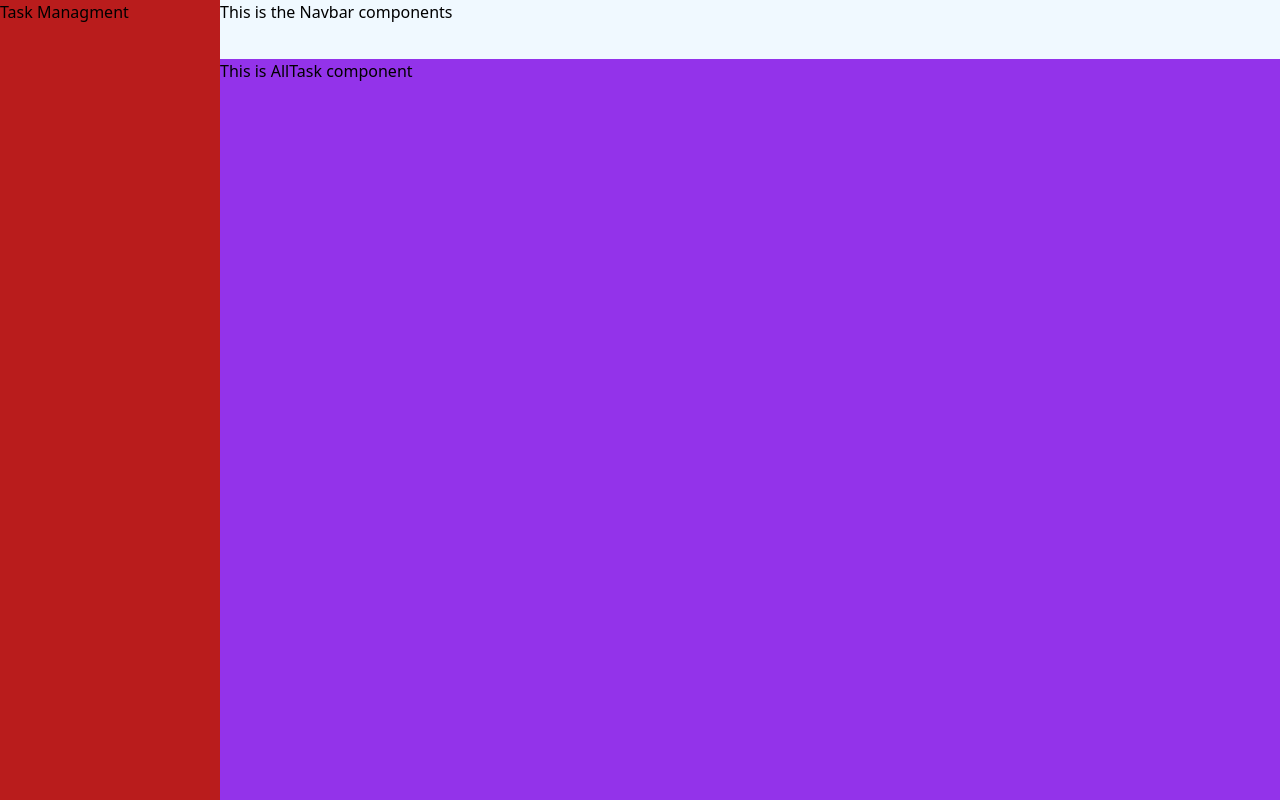
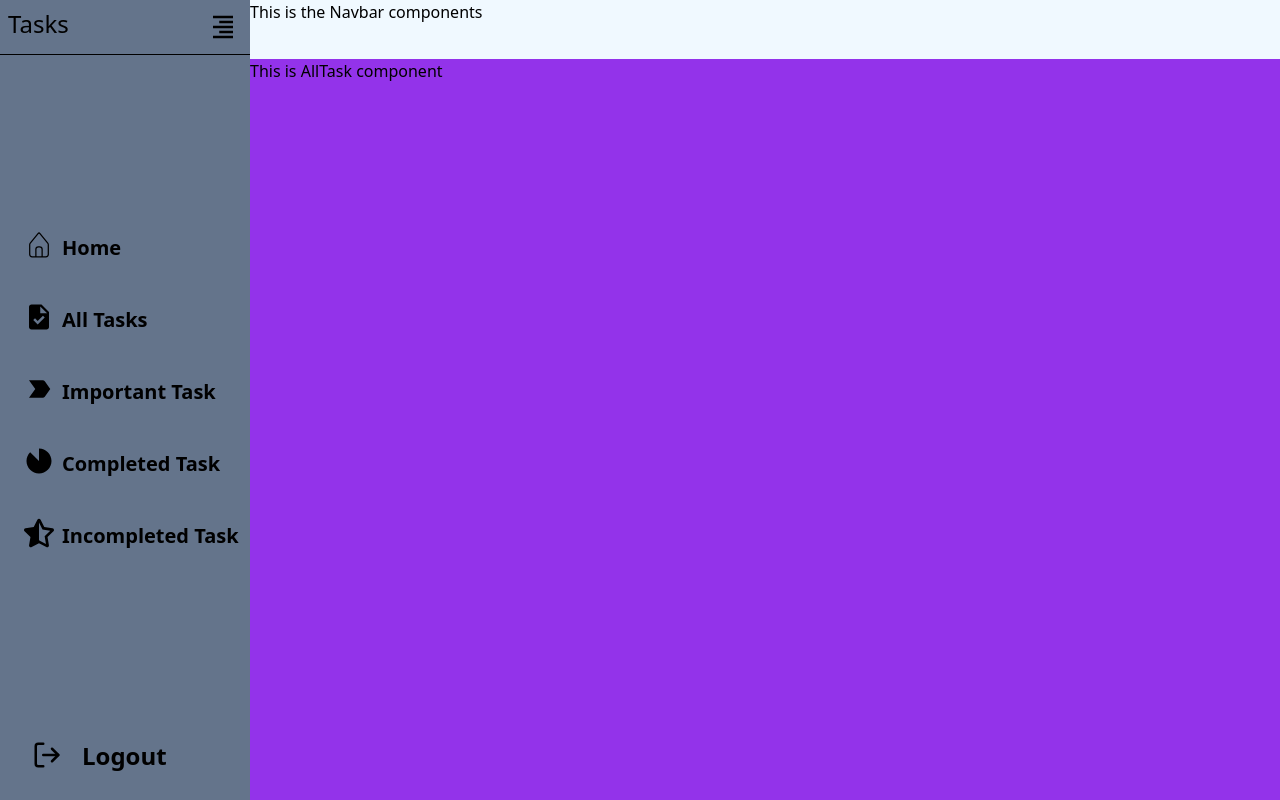
Before and after one commit to fuleprashant/Task_managment_project, a React (Vite) app in the folder frontend/: page /alltasks in a window 1280 px wide. Built offline with nearby package versions, Linux system fonts and the light colour scheme.

Commit message:
add the clickable sidebar

```diff
--- a/frontend/package.json
+++ b/frontend/package.json
@@ -14,6 +14,7 @@
     "dotenv": "^16.4.7",
     "react": "^18.3.1",
     "react-dom": "^18.3.1",
+    "react-icons": "^5.4.0",
     "react-router-dom": "^7.0.2"
   },
   "devDependencies": {
--- a/frontend/src/components/Sidebar.jsx
+++ b/frontend/src/components/Sidebar.jsx
@@ -1,7 +1,85 @@
+import { useState } from "react";
+import { BiAlignRight } from "react-icons/bi";
+import { CiHome } from "react-icons/ci";
+import { MdTask } from "react-icons/md";
+import { MdOutlineLabelImportant } from "react-icons/md";
+import { MdIncompleteCircle } from "react-icons/md";
+import { FaStarHalfAlt } from "react-icons/fa";
+import { FiLogOut } from "react-icons/fi";
+import { NavLink } from "react-router-dom";
+
 const Sidebar = () => {
+  const [popup, setPopup] = useState(true);
+  const data = [
+    {
+      title: "Home",
+      path: "/home",
+      icon: <CiHome />,
+    },
+    {
+      title: "All Tasks",
+      path: "/alltasks",
+      icon: <MdTask />,
+    },
+    {
+      title: "Important Task",
+      path: "/importanttask",
+      icon: <MdOutlineLabelImportant />,
+    },
+    {
+      title: "Completed Task",
+      path: "/completetask",
+      icon: <MdIncompleteCircle />,
+    },
+    {
+      title: "Incompleted Task",
+      path: "/incompletetask",
+      icon: <FaStarHalfAlt />,
+    },
+  ];
+
+  const handlePopup = () => {
+    setPopup(!popup);
+  };
+
   return (
-    <div>
-      <div>Task Managment</div>
+    <div
+      className={` flex flex-col justify-between h-screen ${
+        popup ? "w-[250px]" : "w-[70px]"
+      }
+`}
+    >
+      <div>
+        <div className="flex justify-between">
+          {popup && <div className="p-2 text-2xl">Tasks</div>}
+          <div className="text-3xl p-3" onClick={handlePopup}>
+            <BiAlignRight />
+          </div>
+        </div>
+        <hr className="border-black text-2xl" />
+      </div>
+      <div className="space-y-5 font-bold  w-full ">
+        {data.map((ele, idx) => (
+          <div key={idx} className="hover:bg-slate-600">
+            <NavLink to={ele.path}>
+              <div className="text-3xl flex gap-2 ml-4 p-2  ">
+                <div size={24}>{ele.icon}</div>
+                {popup && <h1 className="text-[20px]">{ele.title}</h1>}
+              </div>
+            </NavLink>
+          </div>
+        ))}
+      </div>
+      <div className="hover:bg-slate-600  mb-4">
+        <div className=" ml-5  font-bold  w-full">
+          <div className=" ">
+            <div className=" p-3 flex gap-5 font-bold  ">
+              <FiLogOut size={30} />
+              {popup && <div className="text-2xl">Logout</div>}
+            </div>
+          </div>
+        </div>
+      </div>
     </div>
   );
 };
--- a/frontend/src/layouts/FirstLayout.jsx
+++ b/frontend/src/layouts/FirstLayout.jsx
@@ -4,8 +4,8 @@ import Navbar from "../components/Navbar";
 
 const FirstLayout = () => {
   return (
-    <div className="flex flex-row h-screen bg-slate-800">
-      <div className="hidden md:block w-[220px] bg-red-700 ">
+    <div className="flex flex-row h-screen bg-slate-500">
+      <div className="hidden md:block ">
         <Sidebar />
       </div>
       <div className="flex flex-col flex-1">
```
Also changed, not shown: 1 other file (tests, documents, lock files or other folders).
